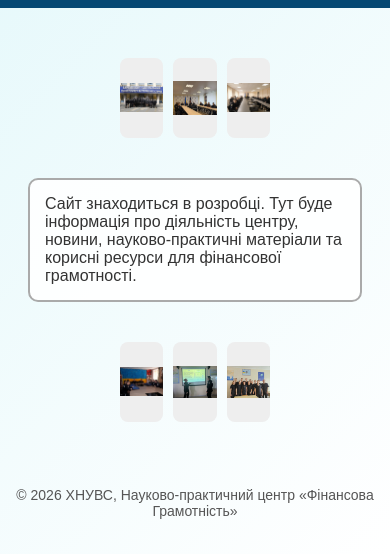
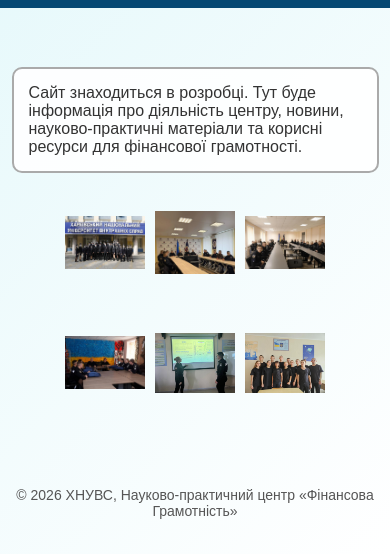
Before and after one commit to qqq-alt-sys/finlit, a plain HTML site: page index.html in a window 390 px wide. Shown: the part 290-844 px from the top of the page. Drawn offline with Linux system fonts and the light colour scheme.

Commit message:
index.html

```diff
--- a/index.html
+++ b/index.html
@@ -63,7 +63,7 @@
     aspect-ratio: 1 / 1;
     border-radius: 8px;
     overflow: hidden;
-    background: #555;
+    background: transparent;
 }
 
 /* Картинки */
@@ -101,31 +101,42 @@
         text-align: center;
     }
 
-    /* Адаптивність для мобільних */
 @media (max-width: 768px) {
     .main {
-            flex-direction: column;
-            align-items: center;
+        flex-direction: column;      /* Вертикальна колонка */
+        align-items: center;         /* Центрування по горизонталі */
+        padding: 10px;
+        gap: 20px;
+    }
+
+    .text-frame {
+        max-width: 90%;
+        min-width: auto;
+        padding: 15px;
+        order: 1;                    /* Текст під логотипом */
+        width: 100%;
     }
 
     .side-images {
-            flex-direction: row;
+        flex-direction: row;         /* Картинки в ряд */
         gap: 10px;
+        order: 2;                    /* Картинки під текстом */
+        width: 100%;
+        justify-content: center;
+        background: transparent;     /* Фон контейнера збігається з фоном сторінки */
+        padding: 10px 0;
     }
 
     .side-images .image-box {
         width: 80px;
         height: 80px;
         font-size: 12px;
+        background: transparent;     /* Фон картинки прозорий, видно фон сторінки */
     }
 
-        .header h1 {
-            font-size: 22px;
-        }
-
-        .text-frame {
-            max-width: 300px;
-            padding: 15px;
+    .side-images .image-box img {
+        object-fit: contain;         /* Картинка вписана в квадрат */
+        background: transparent;     /* Порожні зони збігаються з фоном сторінки */
     }
 }
 
```
Lines whose indentation alone changed are shown as unchanged.
